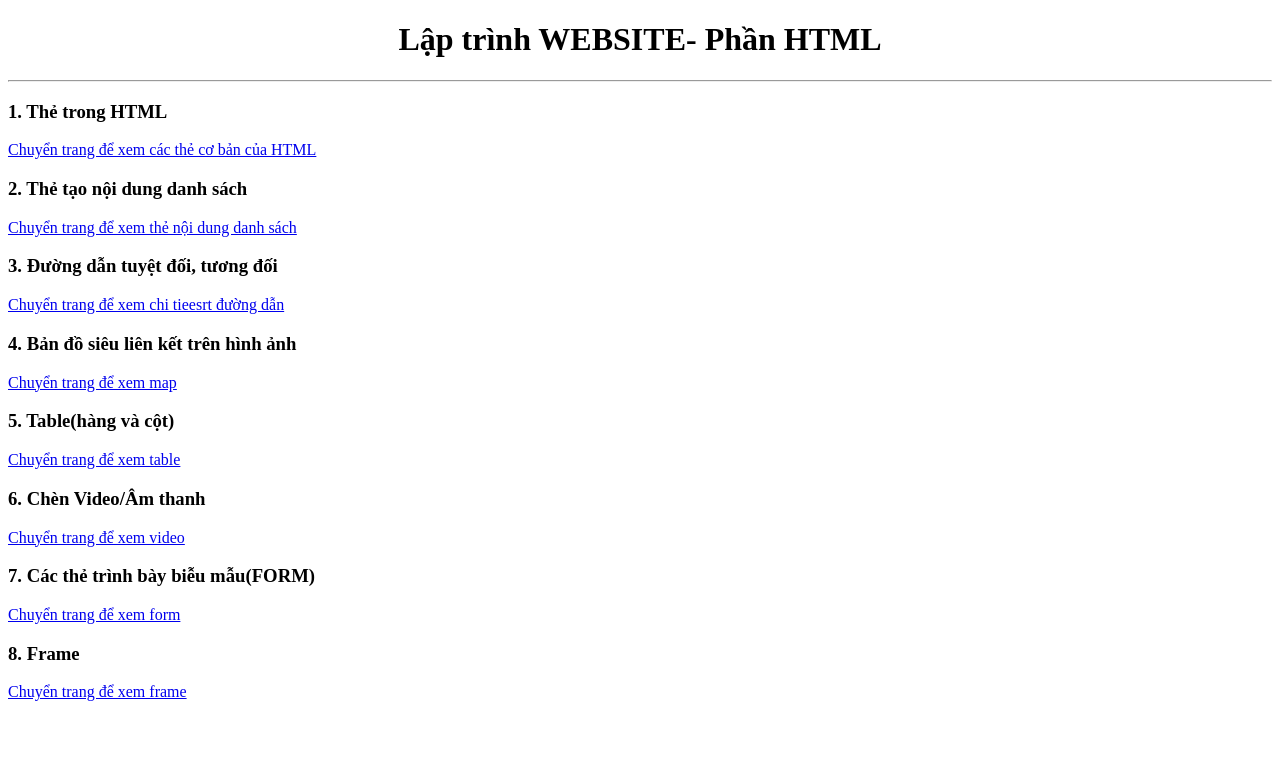
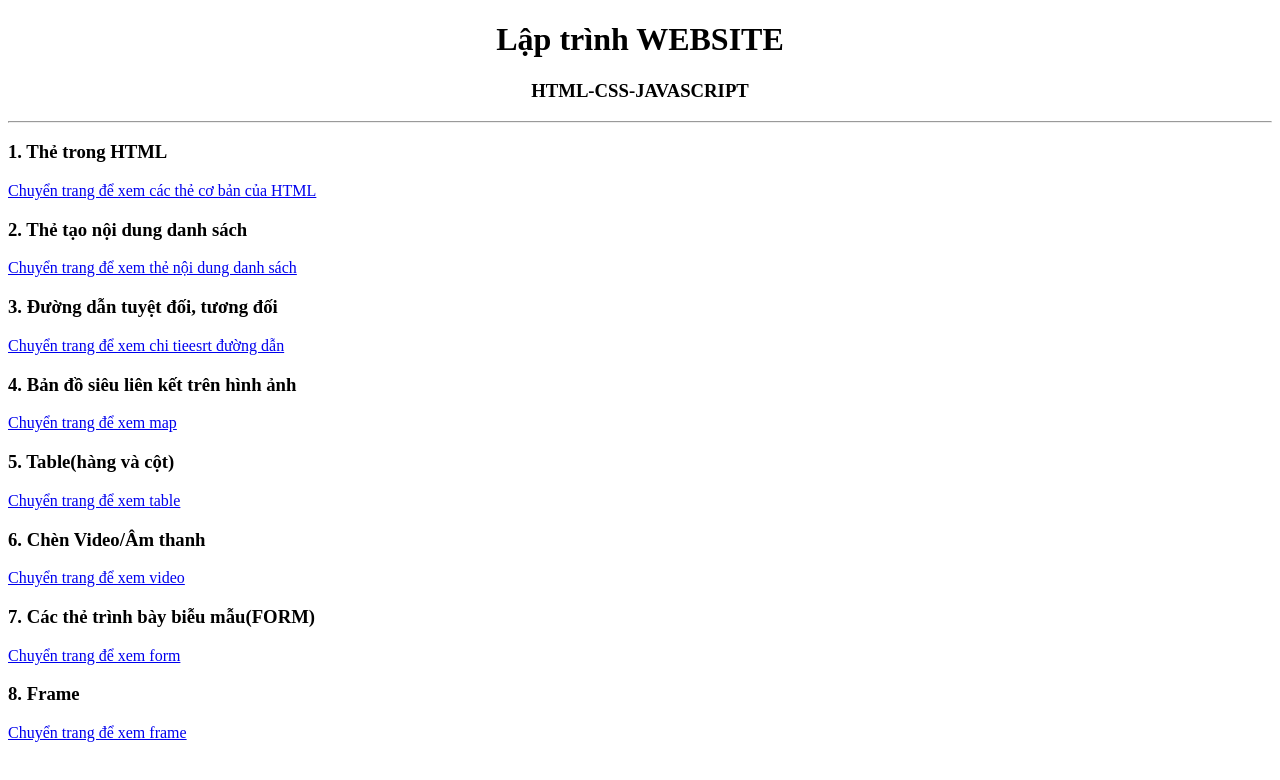
Before and after one commit to HuyPDNN/Frontend_Website, a plain HTML site: page index.html in a window 1280 px wide. Drawn offline with Linux system fonts and the light colour scheme.

Commit message:
modified index

```diff
--- a/index.html
+++ b/index.html
@@ -5,7 +5,10 @@
     </head>
     <body>
         <div>
-            <center><h1>Lập trình WEBSITE- Phần HTML</h1></center>
+            <center>
+                <h1>Lập trình WEBSITE</h1>
+                <h3>HTML-CSS-JAVASCRIPT</h3>
+            </center>
             <hr/>
         </div>
         <div>
```
